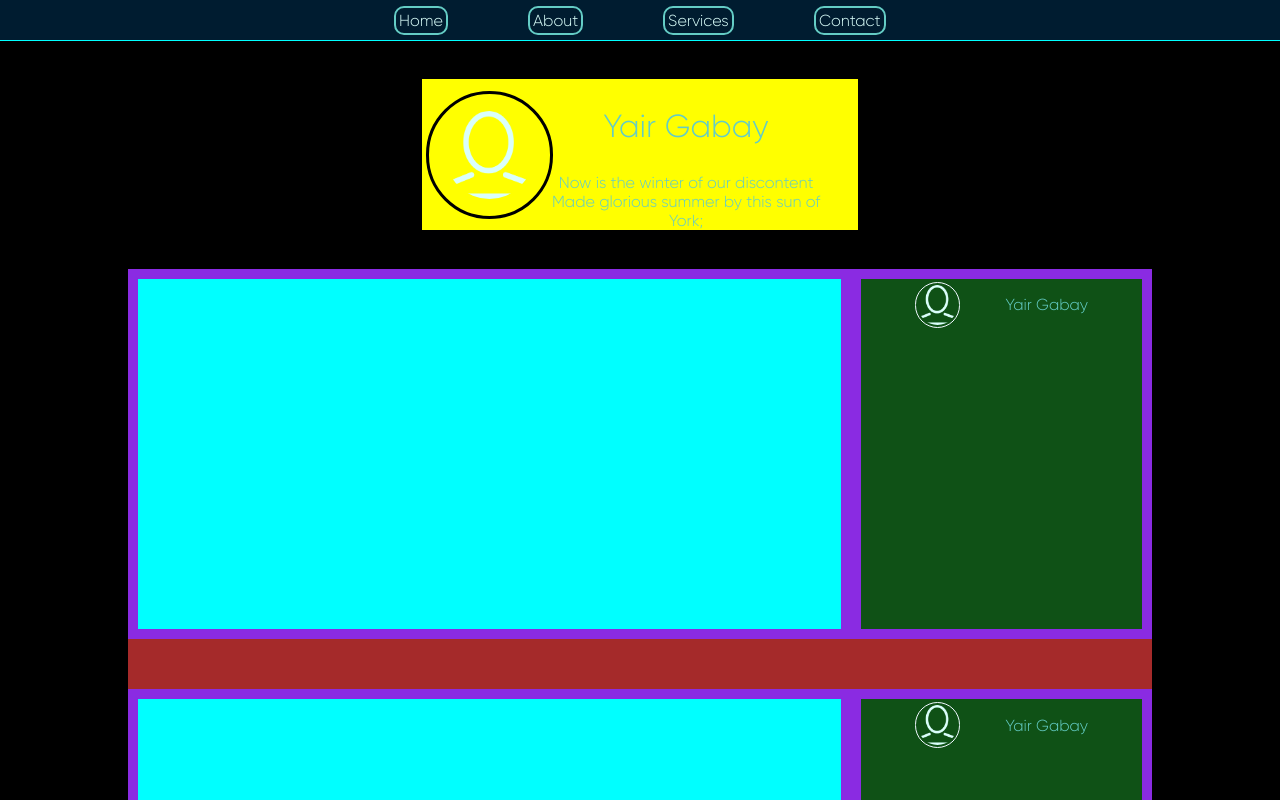
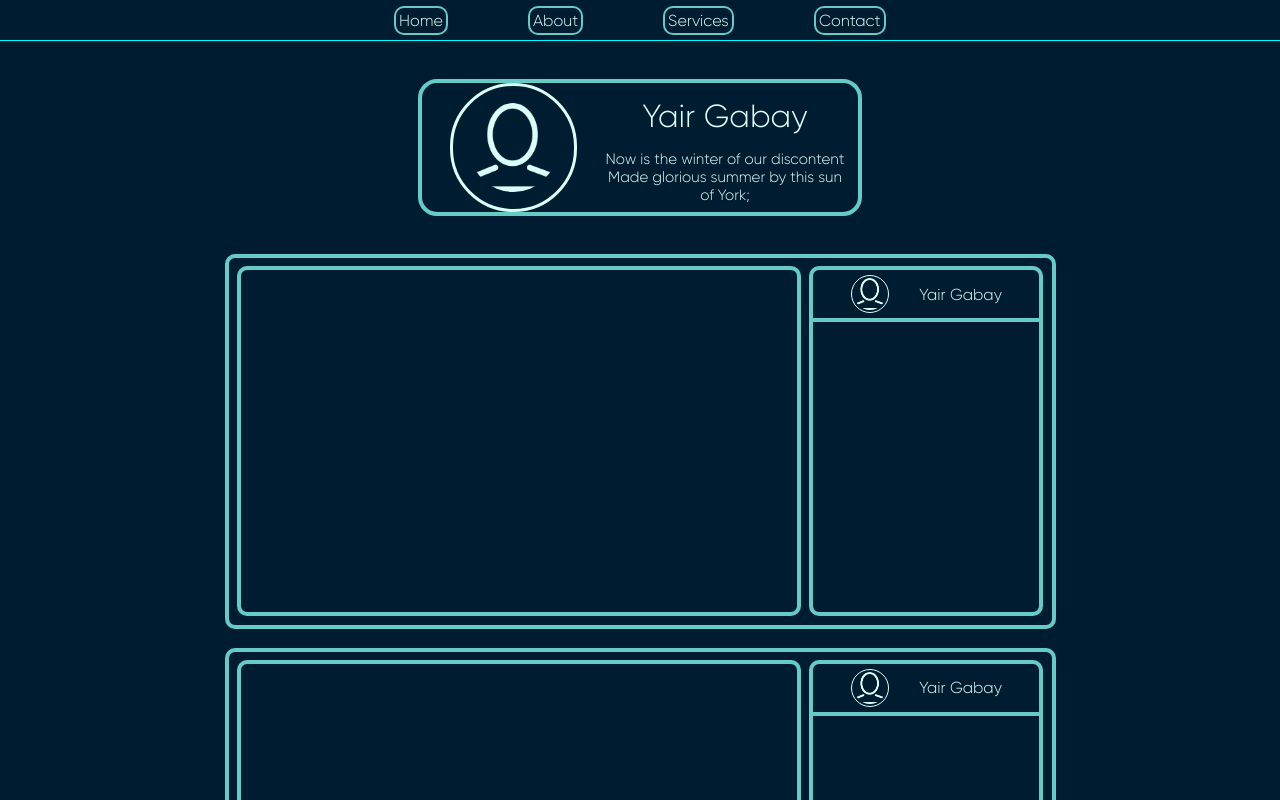
Before and after one commit to ITSGABAY/Messenger, a React (Create React App) app in the folder client/: page /profile in a window 1280 px wide. Shown: the top 800 px of the page. Built offline with nearby package versions, Linux system fonts and the light colour scheme.

Commit message:
profile colors adjust

```diff
--- a/client/src/Styles/Post.css
+++ b/client/src/Styles/Post.css
@@ -2,23 +2,22 @@
   height: 350px;
   display: flex;
   justify-content: space-between;
-  margin-bottom: 50px;
-  background-color: blueviolet;
+  margin-bottom: 19px;
   padding: 1%;
+  border: var(--c3) solid 4px;
+  border-radius: 10px;
 }
 #PostimageFrame {
-  width: 70%;
-  height: 100%;
-  background-color: aqua;
+  width: 69%;
+  border: var(--c3) solid 4px;
+  border-radius: 10px;
 }
 #PostRightSide {
   width: 28%;
-  background-color: #0f5116;
+  border: var(--c3) solid 4px;
+  border-radius: 10px;
 }
-#PostProfileName {
-}
-#PostCommentsContainer {
-}
+
 #PostRightSideProfileTop {
   display: flex;
   height: 10%;
@@ -28,7 +27,15 @@
 }
 #PostImageLogo {
   width: 15%;
-  border: aliceblue solid 1px;
+  border: var(--c4) solid 1px;
   border-radius: 46px;
   padding: 2px;
 }
+
+#PostProfileName {
+  color: var(--c4);
+}
+
+#PostCommentsContainer {
+  border-top: var(--c3) solid 4px;
+}
--- a/client/src/Styles/Profile.css
+++ b/client/src/Styles/Profile.css
@@ -3,40 +3,22 @@
   flex-direction: column;
   width: 100%;
   height: 100vh;
-  background-color: black;
   align-items: center;
   justify-content: flex-start;
 }
 #profileContainer {
   height: 160px;
   width: 436px;
-  background-color: yellow;
+  background-color: var(--c1);
   margin: 0 auto;
   margin-top: 3%;
   margin-bottom: 3%;
   display: flex;
   flex-direction: row;
+  justify-content: space-around;
+  border: var(--c3) 4px solid;
+  border-radius: 19px;
 }
-#profileRightSide {
-  display: flex;
-  flex-direction: column;
-  align-items: center;
-  justify-content: flex-start;
-}
-#profileName {
-  font-size: 200%;
-  margin: 10%;
-}
-#ProfileDescription {
-  width: 284px;
-  text-align: center;
-}
-#PostsContainer {
-  background-color: brown;
-  width: 80%;
-  margin: 0 auto;
-}
-
 #imageFrame {
   width: 25%;
   display: flex;
@@ -44,9 +26,32 @@
   align-items: center;
   margin-left: 3%;
 }
+#profileRightSide {
+  display: flex;
+  flex-direction: column;
+  align-items: center;
+  justify-content: space-evenly;
+  width: 50%;
+}
+#profileName {
+  font-size: 200%;
+  margin: 3%;
+  color: var(--c4);
+}
+#ProfileDescription {
+  width: 248px;
+  text-align: center;
+  font-size: 15px;
+  color: var(--c4);
+}
+#PostsContainer {
+  width: 831px;
+  margin: 0 auto;
+}
+
 #imageLogo {
   width: 80%;
-  border: black solid;
+  border: var(--c4) solid;
   border-radius: 88px;
   padding: 17px;
   object-fit: cover;
```
